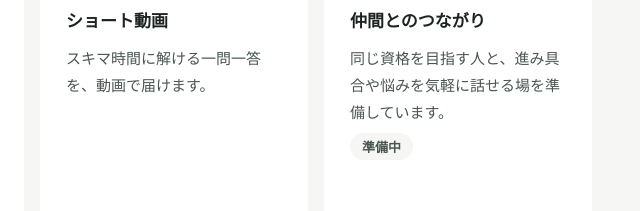
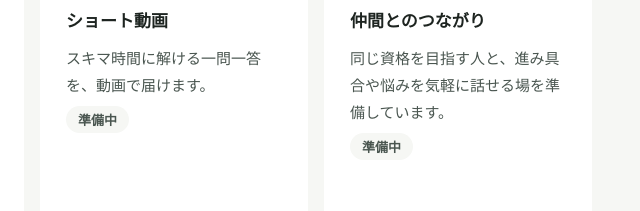
Before and after one commit to dash0shikaku-creator/dash0shikaku-creator.github.io, a plain HTML site: page index.html in a window 1280 px wide. Shown: the part 2088-2299 px from the top of the page, 608-1248 px from the left. Drawn offline with Linux system fonts and the light colour scheme.

Commit message:
Add files via upload

```diff
--- a/index.html
+++ b/index.html
@@ -6,7 +6,7 @@
 <title>Dash0|資格を独学で目指す人を応援</title>
 <meta name="description" content="Dash0は、資格試験を独学で目指す人を応援するプロジェクトです。宅建・第二種電気工事士・測量士補・土地家屋調査士の独学合格の経験をもとに、勉強法や学習ツールを発信しています。">
 <meta property="og:title" content="Dash0|資格を独学で目指す人を応援">
-<meta property="og:description" content="独学で資格に挑む人へ。合格体験・学習ツール・ショート動画を発信しています。">
+<meta property="og:description" content="独学で資格に挑む人へ。合格体験・学習ツールを発信しています。">
 <meta property="og:image" content="logo.jpg">
 <meta name="theme-color" content="#c2410c">
 <link rel="icon" href="favicon.png">
@@ -173,6 +173,7 @@ footer a{color:var(--sub)}
         <svg width="32" height="32" viewBox="0 0 24 24" fill="none" stroke="#c2410c" stroke-width="1.8" stroke-linecap="round" stroke-linejoin="round" aria-hidden="true"><rect x="7" y="2" width="10" height="20" rx="2"/><path d="M11 9l3 2-3 2z"/></svg>
         <b>ショート動画</b>
         <p>スキマ時間に解ける一問一答を、動画で届けます。</p>
+        <span class="soon">準備中</span>
       </div>
       <div class="card">
         <svg width="32" height="32" viewBox="0 0 24 24" fill="none" stroke="#c2410c" stroke-width="1.8" stroke-linecap="round" stroke-linejoin="round" aria-hidden="true"><circle cx="8" cy="9" r="3"/><circle cx="16" cy="9" r="3"/><path d="M3 19c0-3 2.5-5 5-5s5 2 5 5M11 19c0-3 2.5-5 5-5s5 2 5 5"/></svg>
```
